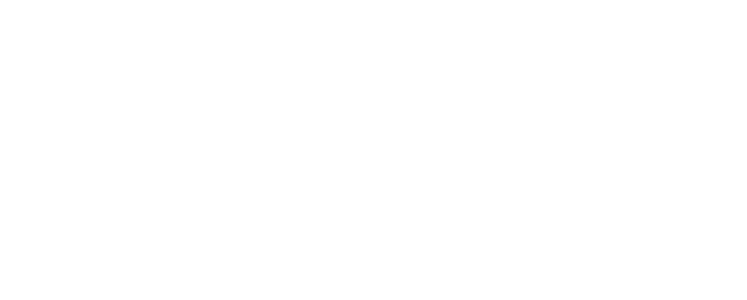
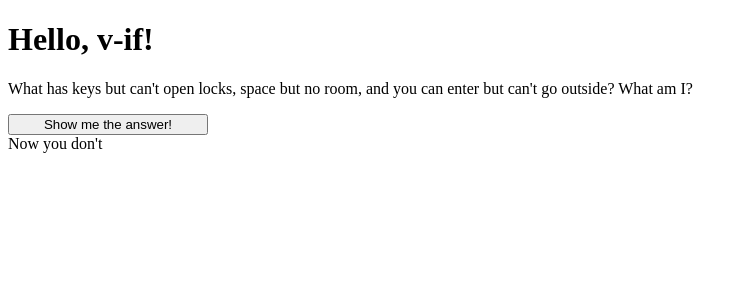
Before and after one commit to kbslaughter/learn-vue-3-with-kaylynn, a Vue app: page / in a window 1280 px wide. Shown: the top 300 px of the page, without its empty margins (0-747 px from the left). Built offline with nearby package versions, Linux system fonts and the light colour scheme.

Commit message:
conditional rendering

```diff
--- a/src/App.vue
+++ b/src/App.vue
@@ -1,13 +1,28 @@
 <template>
-  <div>
+  <h1>{{ message }}</h1>
+  <p>
+    What has keys but can't open locks, space but no room, and you can enter but
+    can't go outside? What am I?
+  </p>
 
-  </div>
+  <button style="width: 200px" @click="showAnswer = !showAnswer">
+    {{ !showAnswer ? 'Show me the answer!' : 'Hide the answer!' }}
+  </button>
+
+  <div v-if="showAnswer">A keyboard.</div>
+  <div v-show="showAnswer">A keyboard.</div>
+
+  <div v-if="Math.random() > 0.5">Now you see me</div>
+  <div v-else>Now you don't</div>
+
 </template>
 
 <script setup>
+import { ref } from 'vue'
 
+let message = ref('Hello, v-if!')
+
+let showAnswer = ref(false)
 </script>
 
-<style lang="scss" scoped>
-
-</style>
+<style scoped></style>
```
